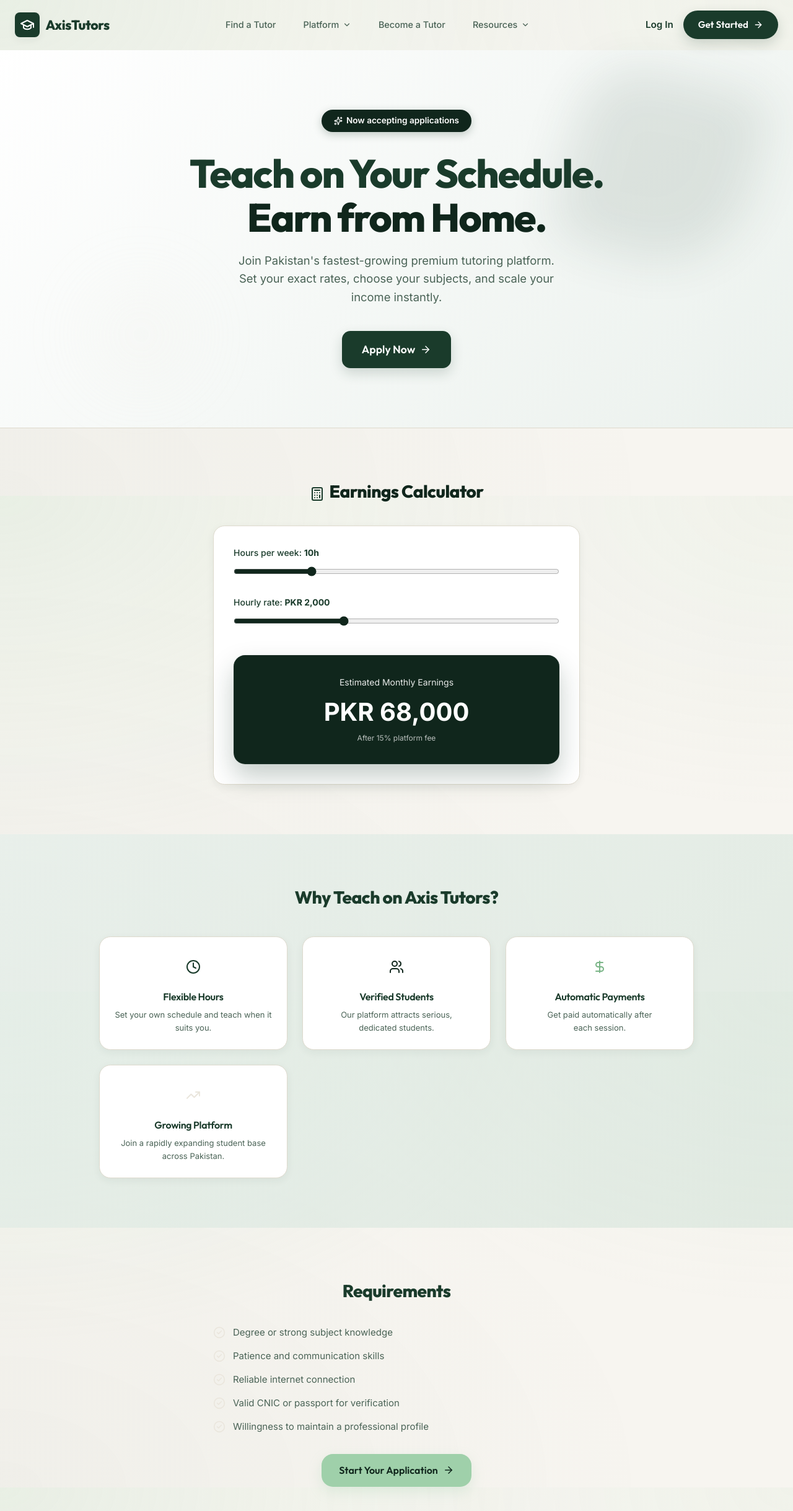
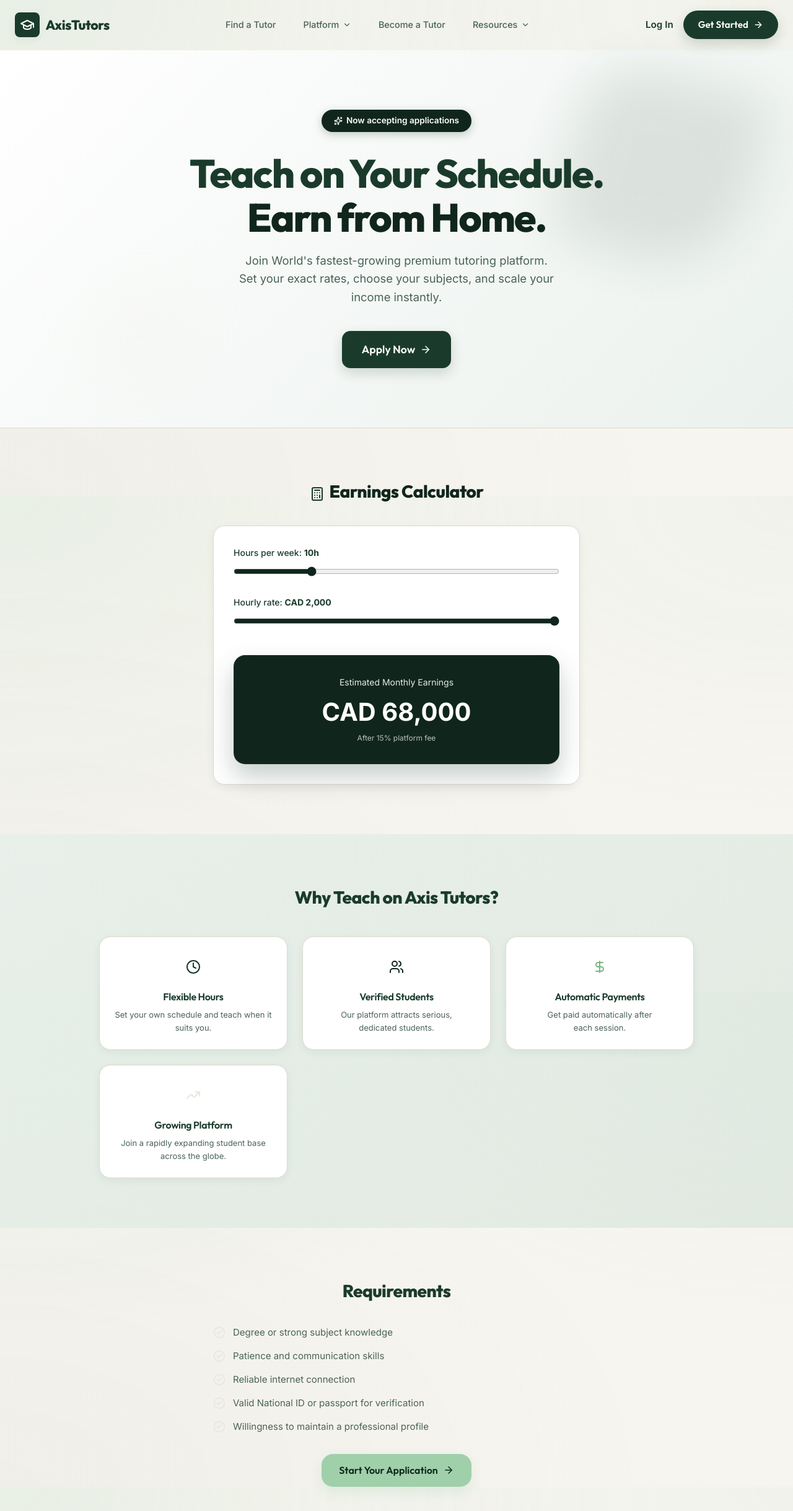
Before and after one commit to bsse23094/AxisTutors, a Next.js app: page /become-a-tutor in a window 1280 px wide. Shown: the top 2438 px of the page at 62% size. Built offline with nearby package versions, Linux system fonts and the light colour scheme.

Commit message:
Changed some content

```diff
--- a/src/app/(public)/about/page.tsx
+++ b/src/app/(public)/about/page.tsx
@@ -8,7 +8,7 @@
       <h1 style={{ fontSize: '2.25rem', fontWeight: 800, marginBottom: '0.75rem' }}>About Axis Tutors</h1>
       <p style={{ color: 'var(--text-secondary)', lineHeight: 1.8 }}>
         Axis Tutors is an online tutoring marketplace focused on student outcomes, parent transparency,
-        and tutor quality across Pakistan. Our platform connects students with vetted tutors and provides
+        and tutor quality across the globe. Our platform connects students with vetted tutors and provides
         role-specific portals for learning, monitoring, and payments.
       </p>
     </div>
--- a/src/app/(public)/become-a-tutor/page.tsx
+++ b/src/app/(public)/become-a-tutor/page.tsx
@@ -36,7 +36,7 @@
               <span style={{ color: 'var(--primary-dark)' }}>Earn from Home.</span>
             </h1>
             <p style={{ fontSize: '1.15rem', color: 'var(--text-secondary)', maxWidth: '560px', margin: '0 auto 2.5rem', lineHeight: 1.6 }}>
-              Join Pakistan's fastest-growing premium tutoring platform. Set your exact rates, choose your subjects, and scale your income instantly.
+              Join World's fastest-growing premium tutoring platform. Set your exact rates, choose your subjects, and scale your income instantly.
             </p>
             <Link href="/register/tutor" className="btn btn-primary" style={{ padding: '1rem 2rem', fontSize: '1.1rem' }}>
               Apply Now <ArrowRight size={18} />
@@ -71,8 +71,8 @@
                 style={{ width: '100%', accentColor: 'var(--primary-dark)' }} />
             </div>
             <div style={{ marginBottom: '2.5rem' }}>
-              <label className="label" style={{ marginBottom: '0.5rem' }}>Hourly rate: <strong>PKR {hourlyRate.toLocaleString()}</strong></label>
-              <input type="range" min="500" max="5000" step="100" value={hourlyRate} onChange={e => setHourlyRate(Number(e.target.value))}
+              <label className="label" style={{ marginBottom: '0.5rem' }}>Hourly rate: <strong>CAD {hourlyRate.toLocaleString()}</strong></label>
+              <input type="range" min="30" max="200" step="10" value={hourlyRate} onChange={e => setHourlyRate(Number(e.target.value))}
                 style={{ width: '100%', accentColor: 'var(--primary-dark)' }} />
             </div>
             <div style={{
@@ -83,7 +83,7 @@
               border: '1px solid rgba(255,255,255,0.05)'
             }}>
               <div style={{ fontSize: '0.875rem', opacity: 0.9, marginBottom: '0.25rem' }}>Estimated Monthly Earnings</div>
-              <div style={{ fontSize: '2.5rem', fontWeight: 800 }}>PKR {monthlyEarning.toLocaleString()}</div>
+              <div style={{ fontSize: '2.5rem', fontWeight: 800 }}>CAD {monthlyEarning.toLocaleString()}</div>
               <div style={{ fontSize: '0.75rem', opacity: 0.7 }}>After {(commission * 100).toFixed(0)}% platform fee</div>
             </div>
           </div>
@@ -99,7 +99,7 @@
               { icon: <Clock size={24} />, title: 'Flexible Hours', desc: 'Set your own schedule and teach when it suits you.', color: 'var(--primary)' },
               { icon: <Users size={24} />, title: 'Verified Students', desc: 'Our platform attracts serious, dedicated students.', color: 'var(--primary-dark)' },
               { icon: <DollarSign size={24} />, title: 'Automatic Payments', desc: 'Get paid automatically after each session.', color: 'var(--secondary-dark)' },
-              { icon: <TrendingUp size={24} />, title: 'Growing Platform', desc: 'Join a rapidly expanding student base across Pakistan.', color: 'var(--accent)' },
+              { icon: <TrendingUp size={24} />, title: 'Growing Platform', desc: 'Join a rapidly expanding student base across the globe.', color: 'var(--accent)' },
             ].map(b => (
               <div key={b.title} className="card" style={{ padding: '1.5rem', textAlign: 'center' }}>
                 <div style={{ width: '3rem', height: '3rem', borderRadius: 'var(--radius)', background: `${b.color}14`, color: b.color, display: 'flex', alignItems: 'center', justifyContent: 'center', margin: '0 auto 0.75rem' }}>
@@ -122,7 +122,7 @@
               'Degree or strong subject knowledge',
               'Patience and communication skills',
               'Reliable internet connection',
-              'Valid CNIC or passport for verification',
+              'Valid National ID or passport for verification',
               'Willingness to maintain a professional profile',
             ].map(r => (
               <div key={r} style={{ display: 'flex', alignItems: 'center', gap: '0.75rem', fontSize: '0.9375rem', color: 'var(--text-secondary)' }}>
--- a/src/app/(public)/contact/page.tsx
+++ b/src/app/(public)/contact/page.tsx
@@ -55,7 +55,7 @@
               </div>
               <div>
                 <div style={{ fontWeight: 600, fontSize: '0.9375rem' }}>Email Support</div>
-                <div style={{ fontSize: '0.8125rem', color: 'var(--text-muted)' }}>support@axistutors.pk</div>
+                <div style={{ fontSize: '0.8125rem', color: 'var(--text-muted)' }}>support@axistutors.com</div>
               </div>
             </div>
             <p style={{ fontSize: '0.8125rem', color: 'var(--text-secondary)' }}>Best for detailed questions and documentation.</p>
@@ -71,14 +71,14 @@
                 <div style={{ fontSize: '0.8125rem', color: 'var(--text-muted)' }}>Within 4 hours</div>
               </div>
             </div>
-            <p style={{ fontSize: '0.8125rem', color: 'var(--text-secondary)' }}>Our support team responds quickly during business hours (9 AM - 9 PM PKT).</p>
+            <p style={{ fontSize: '0.8125rem', color: 'var(--text-secondary)' }}>Our support team responds quickly during business hours (9 AM - 9 PM EST).</p>
           </div>
 
           <div className="card" style={{ padding: '1.5rem', background: 'linear-gradient(135deg, var(--primary-50), #F0FDFB)' }}>
             <h3 style={{ fontWeight: 700, marginBottom: '0.5rem' }}>Emergency?</h3>
             <p style={{ fontSize: '0.8125rem', color: 'var(--text-secondary)', lineHeight: 1.7 }}>
               If you have an urgent concern about student safety or need immediate assistance,
-              WhatsApp us at <strong>+92 300 1234567</strong>.
+              WhatsApp us at <strong>+92 320 4307493</strong>.
             </p>
           </div>
         </div>
```
Also changed, not shown: 1 other file (tests, documents, lock files or other folders).
